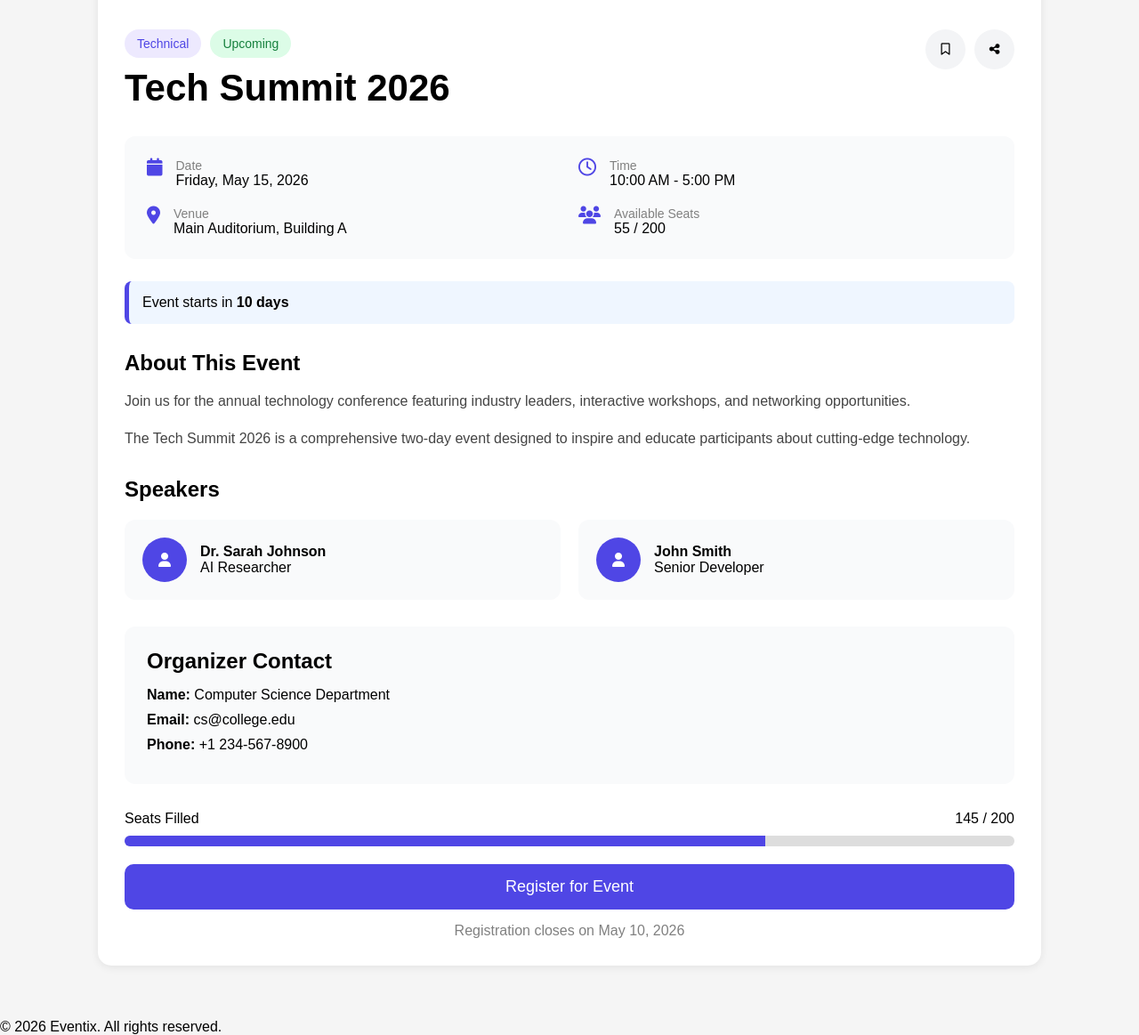
After one commit to nishant-b-bit/AI39-C--Group-7-College_Event_Management_System, a Flask app: page /eventdetails in a window 1280 px wide. The commit adds this page. Shown: the part 520-1683 px from the top of the page at 89% size. Run offline with Flask 3, Linux system fonts and the light colour scheme.

Commit message:
made the eventdetails.html and css of the eventdetails page

```diff
--- a/app/Templates/common/base.html
+++ b/app/Templates/common/base.html
@@ -7,10 +7,18 @@
 
     <title>{% block title %}Eventix{% endblock %}</title>
 
-    <link rel="stylesheet" href="{{ url_for('static', filename='css/base.css') }}">
+    <!-- Main CSS -->
+    <link rel="stylesheet"
+          href="{{ url_for('static', filename='css/base.css') }}">
 
+    <!-- Font Awesome -->
+    <link rel="stylesheet"
+          href="https://cdnjs.cloudflare.com/ajax/libs/font-awesome/6.5.1/css/all.min.css">
+
+    <!-- Extra CSS -->
     {% block extra_css %}
     {% endblock %}
+
 </head>
 
 <body>
@@ -18,14 +26,19 @@
     <!-- Navbar -->
     {% include 'common/navbar.html' %}
 
-    <!-- Main Page Content -->
+    <!-- Main Content -->
     {% block content %}
     {% endblock %}
 
     <!-- Footer -->
     {% include 'common/footer.html' %}
 
+    <!-- Main JS -->
     <script src="{{ url_for('static', filename='js/script.js') }}"></script>
+
+    <!-- Extra JS -->
+    {% block extra_js %}
+    {% endblock %}
 
 </body>
 
--- /dev/null
+++ b/app/Templates/eventdetails.html
@@ -0,0 +1,197 @@
+{% extends 'common/base.html' %}
+
+{% block title %}
+Event Details
+{% endblock %}
+
+{% block extra_css %}
+<link rel="stylesheet"
+      href="{{ url_for('static', filename='css/event_details.css') }}">
+{% endblock %}
+
+{% block content %}
+
+<div class="event-container">
+
+    <a href="#" class="back-link">
+        <i class="fa-solid fa-arrow-left"></i>
+        Back to Events
+    </a>
+
+    <div class="event-card">
+
+        <img
+            src="https://images.unsplash.com/photo-1540575467063-178a50c2df87?w=800&h=400&fit=crop"
+            alt="Event Image"
+            class="event-image">
+
+        <div class="event-content">
+
+            <div class="top-section">
+
+                <div>
+                    <div class="badges">
+                        <span class="badge technical">Technical</span>
+                        <span class="badge upcoming">Upcoming</span>
+                    </div>
+
+                    <h1>Tech Summit 2026</h1>
+                </div>
+
+                <div class="action-buttons">
+                    <button><i class="fa-regular fa-bookmark"></i></button>
+                    <button><i class="fa-solid fa-share-nodes"></i></button>
+                </div>
+
+            </div>
+
+            <div class="info-grid">
+
+                <div class="info-box">
+                    <i class="fa-solid fa-calendar"></i>
+                    <div>
+                        <p class="label">Date</p>
+                        <p>Friday, May 15, 2026</p>
+                    </div>
+                </div>
+
+                <div class="info-box">
+                    <i class="fa-regular fa-clock"></i>
+                    <div>
+                        <p class="label">Time</p>
+                        <p>10:00 AM - 5:00 PM</p>
+                    </div>
+                </div>
+
+                <div class="info-box">
+                    <i class="fa-solid fa-location-dot"></i>
+                    <div>
+                        <p class="label">Venue</p>
+                        <p>Main Auditorium, Building A</p>
+                    </div>
+                </div>
+
+                <div class="info-box">
+                    <i class="fa-solid fa-users"></i>
+                    <div>
+                        <p class="label">Available Seats</p>
+                        <p>55 / 200</p>
+                    </div>
+                </div>
+
+            </div>
+
+            <div class="days-box">
+                Event starts in <strong>10 days</strong>
+            </div>
+
+            <div class="about-section">
+                <h2>About This Event</h2>
+
+                <p>
+                    Join us for the annual technology conference featuring
+                    industry leaders, interactive workshops, and networking opportunities.
+                </p>
+
+                <p>
+                    The Tech Summit 2026 is a comprehensive two-day event designed
+                    to inspire and educate participants about cutting-edge technology.
+                </p>
+            </div>
+
+            <div class="speakers-section">
+
+                <h2>Speakers</h2>
+
+                <div class="speakers-grid">
+
+                    <div class="speaker-card">
+                        <div class="speaker-icon">
+                            <i class="fa-solid fa-user"></i>
+                        </div>
+
+                        <div>
+                            <h4>Dr. Sarah Johnson</h4>
+                            <p>AI Researcher</p>
+                        </div>
+                    </div>
+
+                    <div class="speaker-card">
+                        <div class="speaker-icon">
+                            <i class="fa-solid fa-user"></i>
+                        </div>
+
+                        <div>
+                            <h4>John Smith</h4>
+                            <p>Senior Developer</p>
+                        </div>
+                    </div>
+
+                </div>
+
+            </div>
+
+            <div class="organizer-box">
+
+                <h2>Organizer Contact</h2>
+
+                <p><strong>Name:</strong> Computer Science Department</p>
+                <p><strong>Email:</strong> cs@college.edu</p>
+                <p><strong>Phone:</strong> +1 234-567-8900</p>
+
+            </div>
+
+            <div class="registration-section">
+
+                <div class="progress-top">
+                    <span>Seats Filled</span>
+                    <span>145 / 200</span>
+                </div>
+
+                <div class="progress-bar">
+                    <div class="progress-fill"></div>
+                </div>
+
+                <button id="registerBtn" class="register-btn">
+                    Register for Event
+                </button>
+
+                <p class="deadline">
+                    Registration closes on May 10, 2026
+                </p>
+
+            </div>
+
+            <div class="success-box" id="successBox">
+
+                <div class="success-title">
+                    <i class="fa-solid fa-circle-check"></i>
+                    Successfully Registered!
+                </div>
+
+                <p>
+                    You have been registered for this event.
+                </p>
+
+                <div class="qr-box">
+                    QR Code
+                </div>
+
+                <button class="download-btn">
+                    <i class="fa-solid fa-download"></i>
+                    Download Ticket
+                </button>
+
+            </div>
+
+        </div>
+
+    </div>
+
+</div>
+
+{% endblock %}
+
+{% block extra_js %}
+<script src="{{ url_for('static', filename='js/event_details.js') }}"></script>
+{% endblock %}
--- a/app/controllers/auth.py
+++ b/app/controllers/auth.py
@@ -18,3 +18,5 @@ class AuthController:
         return render_template("about.html")
     def home(self):
         return render_template("home.html")
+    def eventdetails(self):
+        return render_template("eventdetails.html")
--- a/app/routes/auth.py
+++ b/app/routes/auth.py
@@ -15,3 +15,7 @@ def login():
 @home_bp.route("/register")
 def register():
     return render_template("register.html")
+
+@home_bp.route("/eventdetails")
+def eventdetail():
+    return render_template("eventdetails.html")
--- /dev/null
+++ b/app/static/css/event_details.css
@@ -0,0 +1,266 @@
+body{
+    background:#f5f5f5;
+    font-family:Arial, Helvetica, sans-serif;
+}
+
+.event-container{
+    max-width:1100px;
+    margin:40px auto;
+    padding:20px;
+}
+
+.back-link{
+    text-decoration:none;
+    color:#4f46e5;
+    display:inline-flex;
+    gap:10px;
+    margin-bottom:20px;
+}
+
+.event-card{
+    background:white;
+    border-radius:15px;
+    overflow:hidden;
+    box-shadow:0 2px 10px rgba(0,0,0,0.08);
+}
+
+.event-image{
+    width:100%;
+    height:350px;
+    object-fit:cover;
+}
+
+.event-content{
+    padding:30px;
+}
+
+.top-section{
+    display:flex;
+    justify-content:space-between;
+    align-items:flex-start;
+    margin-bottom:30px;
+}
+
+.badges{
+    display:flex;
+    gap:10px;
+    margin-bottom:10px;
+}
+
+.badge{
+    padding:8px 14px;
+    border-radius:20px;
+    font-size:14px;
+}
+
+.technical{
+    background:#ede9fe;
+    color:#4f46e5;
+}
+
+.upcoming{
+    background:#dcfce7;
+    color:#15803d;
+}
+
+.top-section h1{
+    font-size:42px;
+}
+
+.action-buttons{
+    display:flex;
+    gap:10px;
+}
+
+.action-buttons button{
+    border:none;
+    background:#f3f4f6;
+    width:45px;
+    height:45px;
+    border-radius:50%;
+    cursor:pointer;
+}
+
+.info-grid{
+    display:grid;
+    grid-template-columns:repeat(2,1fr);
+    gap:20px;
+    background:#f9fafb;
+    padding:25px;
+    border-radius:12px;
+    margin-bottom:25px;
+}
+
+.info-box{
+    display:flex;
+    gap:15px;
+}
+
+.info-box i{
+    color:#4f46e5;
+    font-size:20px;
+}
+
+.label{
+    color:gray;
+    font-size:14px;
+}
+
+.days-box{
+    background:#eff6ff;
+    border-left:5px solid #4f46e5;
+    padding:15px;
+    border-radius:8px;
+    margin-bottom:30px;
+}
+
+.about-section{
+    margin-bottom:30px;
+}
+
+.about-section h2{
+    margin-bottom:15px;
+}
+
+.about-section p{
+    margin-bottom:15px;
+    color:#444;
+    line-height:1.7;
+}
+
+.speakers-grid{
+    display:grid;
+    grid-template-columns:repeat(2,1fr);
+    gap:20px;
+    margin-top:20px;
+}
+
+.speaker-card{
+    display:flex;
+    align-items:center;
+    gap:15px;
+    background:#f9fafb;
+    padding:20px;
+    border-radius:12px;
+}
+
+.speaker-icon{
+    width:50px;
+    height:50px;
+    border-radius:50%;
+    background:#4f46e5;
+    display:flex;
+    align-items:center;
+    justify-content:center;
+    color:white;
+}
+
+.organizer-box{
+    background:#f9fafb;
+    padding:25px;
+    border-radius:12px;
+    margin-top:30px;
+}
+
+.organizer-box h2{
+    margin-bottom:15px;
+}
+
+.organizer-box p{
+    margin-bottom:10px;
+}
+
+.registration-section{
+    margin-top:30px;
+}
+
+.progress-top{
+    display:flex;
+    justify-content:space-between;
+    margin-bottom:10px;
+}
+
+.progress-bar{
+    background:#ddd;
+    height:12px;
+    border-radius:20px;
+    overflow:hidden;
+    margin-bottom:20px;
+}
+
+.progress-fill{
+    width:72%;
+    height:100%;
+    background:#4f46e5;
+}
+
+.register-btn{
+    width:100%;
+    padding:15px;
+    border:none;
+    background:#4f46e5;
+    color:white;
+    font-size:18px;
+    border-radius:10px;
+    cursor:pointer;
+}
+
+.deadline{
+    text-align:center;
+    margin-top:15px;
+    color:gray;
+}
+
+.success-box{
+    margin-top:30px;
+    border:2px solid #22c55e;
+    background:#f0fdf4;
+    padding:25px;
+    border-radius:12px;
+    display:none;
+}
+
+.success-title{
+    color:#15803d;
+    font-size:22px;
+    margin-bottom:15px;
+}
+
+.qr-box{
+    width:200px;
+    height:200px;
+    background:#ddd;
+    display:flex;
+    align-items:center;
+    justify-content:center;
+    margin-top:20px;
+    margin-bottom:20px;
+}
+
+.download-btn{
+    border:none;
+    background:none;
+    color:#4f46e5;
+    cursor:pointer;
+    font-size:16px;
+}
+
+@media(max-width:768px){
+
+    .info-grid{
+        grid-template-columns:1fr;
+    }
+
+    .speakers-grid{
+        grid-template-columns:1fr;
+    }
+
+    .top-section{
+        flex-direction:column;
+        gap:20px;
+    }
+
+    .top-section h1{
+        font-size:32px;
+    }
+}
```
